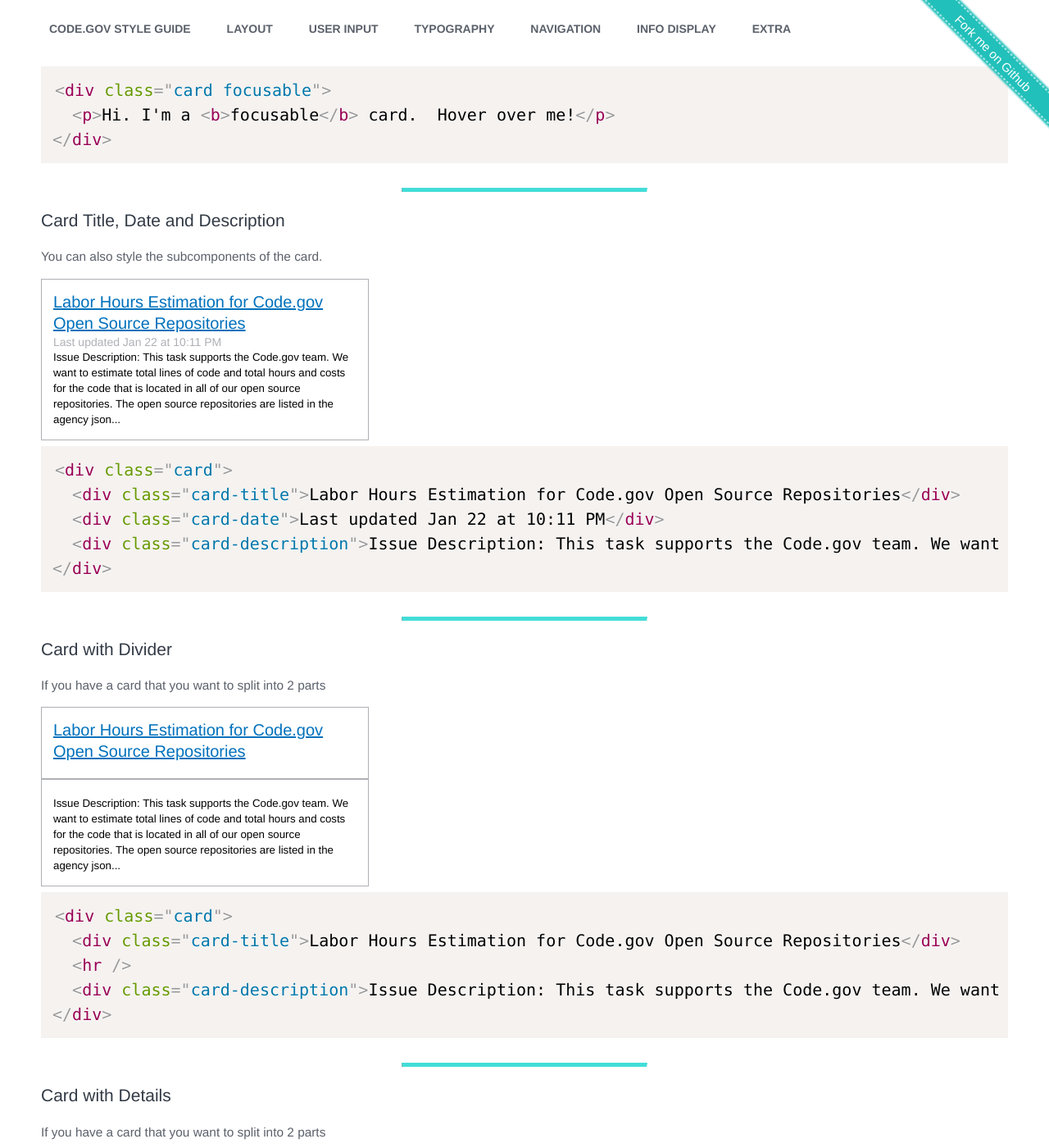
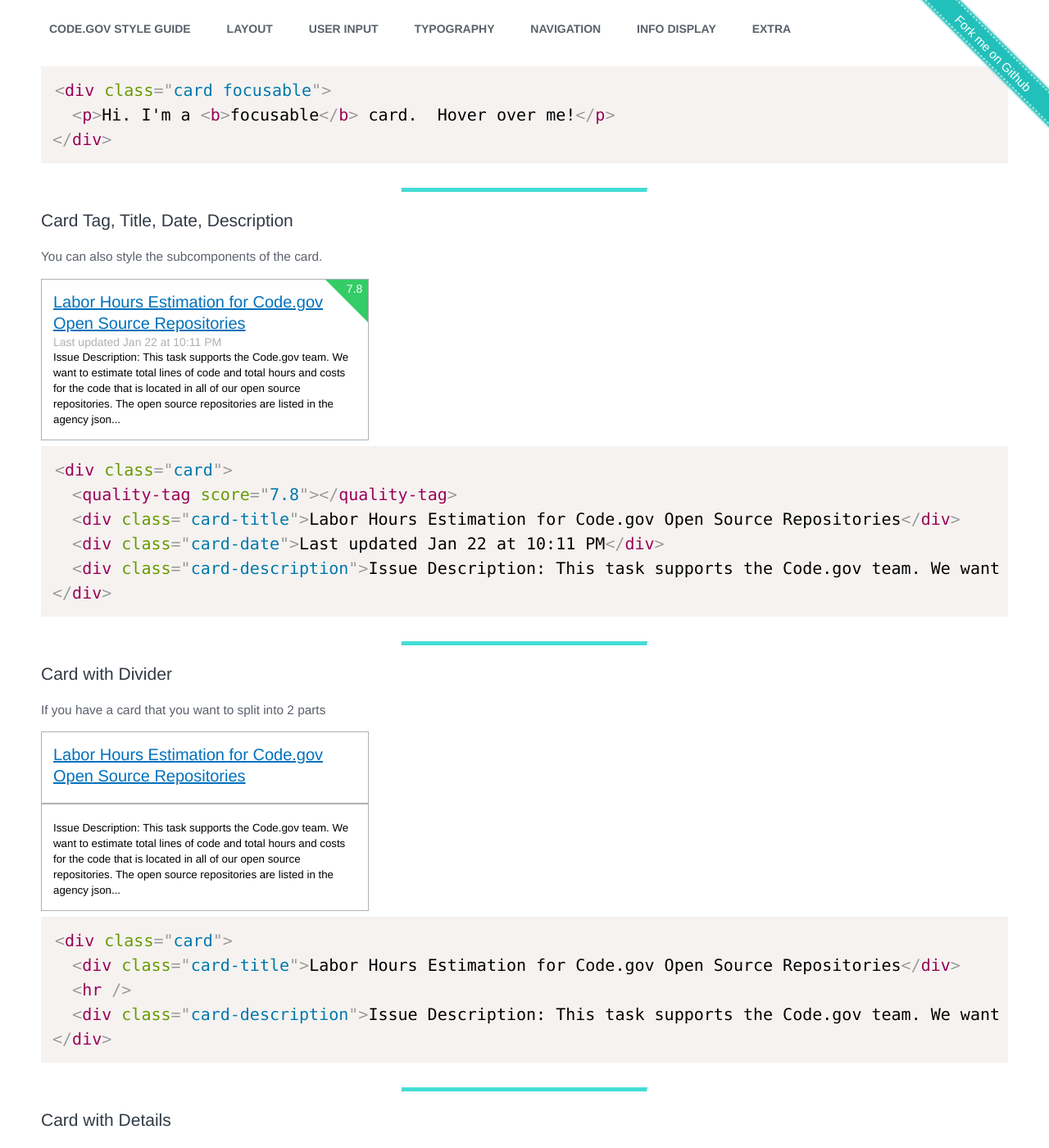
Before and after one commit to GSA/code-gov-style, a Jekyll site: the page built from components/cards.md, in a window 1280 px wide and 1400 px high, scrolled down 486 px. Shown: the whole window at 82% size. Built offline with Jekyll 4.4.1, drawn with Linux system fonts in a browser that asks for light colours.

Commit message:
updated card title

````diff
--- a/_sass/_cards.scss
+++ b/_sass/_cards.scss
@@ -76,6 +76,12 @@
     }
   }
 
+  // make sure title doesn't extend all the way to the end of the card
+  // if there is a quality tag there
+  quality-tag + .card-title, .corner-tag + .card-title {
+    padding-right: 2em;
+  }
+
   .card-date {
     color: #aeb0b5;
     font-size: 1em;
--- a/components/cards.md
+++ b/components/cards.md
@@ -30,10 +30,11 @@ You can make a card react when a user hovers over it by adding a `focusable` cla
 
 ---
 
-# Card Title, Date and Description
+# Card Tag, Title, Date, Description
 You can also style the subcomponents of the card.
 <div style="max-width: 400px">
   <div class="card">
+    <quality-tag score="7.8"></quality-tag>
     <div class="card-title">Labor Hours Estimation for Code.gov Open Source Repositories</div>
     <div class="card-date">Last updated Jan 22 at 10:11 PM</div>
     <div class="card-description">Issue Description: This task supports the Code.gov team. We want to estimate total lines of code and total hours and costs for the code that is located in all of our open source repositories. The open source repositories are listed in the agency json...</div>
@@ -41,6 +42,7 @@ You can also style the subcomponents of the card.
 </div>
 ```
 <div class="card">
+  <quality-tag score="7.8"></quality-tag>
   <div class="card-title">Labor Hours Estimation for Code.gov Open Source Repositories</div>
   <div class="card-date">Last updated Jan 22 at 10:11 PM</div>
   <div class="card-description">Issue Description: This task supports the Code.gov team. We want to estimate total lines of code and total hours and costs for the code that is located in all of our open source repositories. The open source repositories are listed in the agency json...</div>
--- a/package.json
+++ b/package.json
@@ -1,6 +1,6 @@
 {
   "name": "@code.gov/code-gov-style",
-  "version": "1.10.11",
+  "version": "1.10.12",
   "description": "Style for code.gov including buttons, banners, and cards. Inspired by and somewhat based on USWDS.",
   "main": "index.js",
   "scripts": {
````
